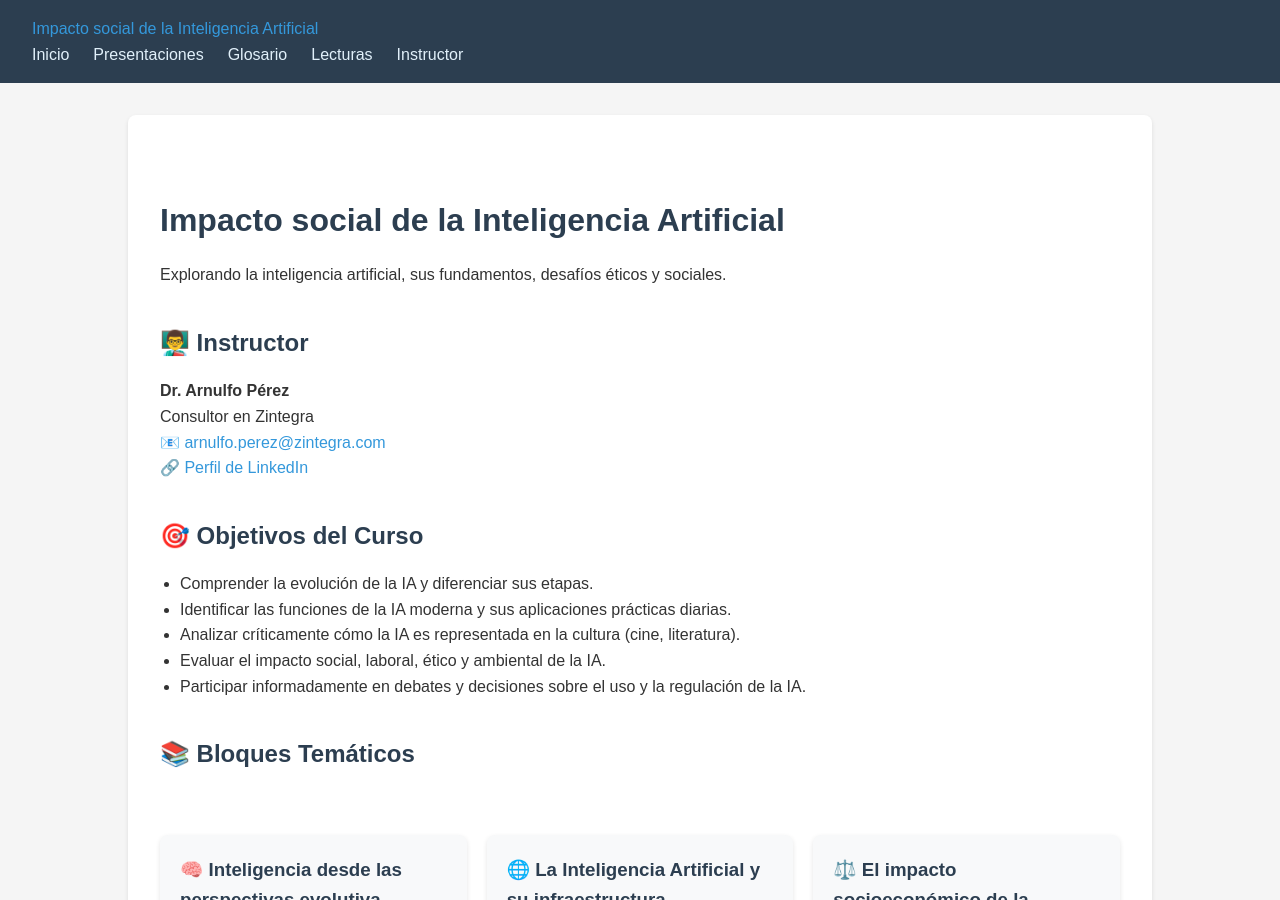
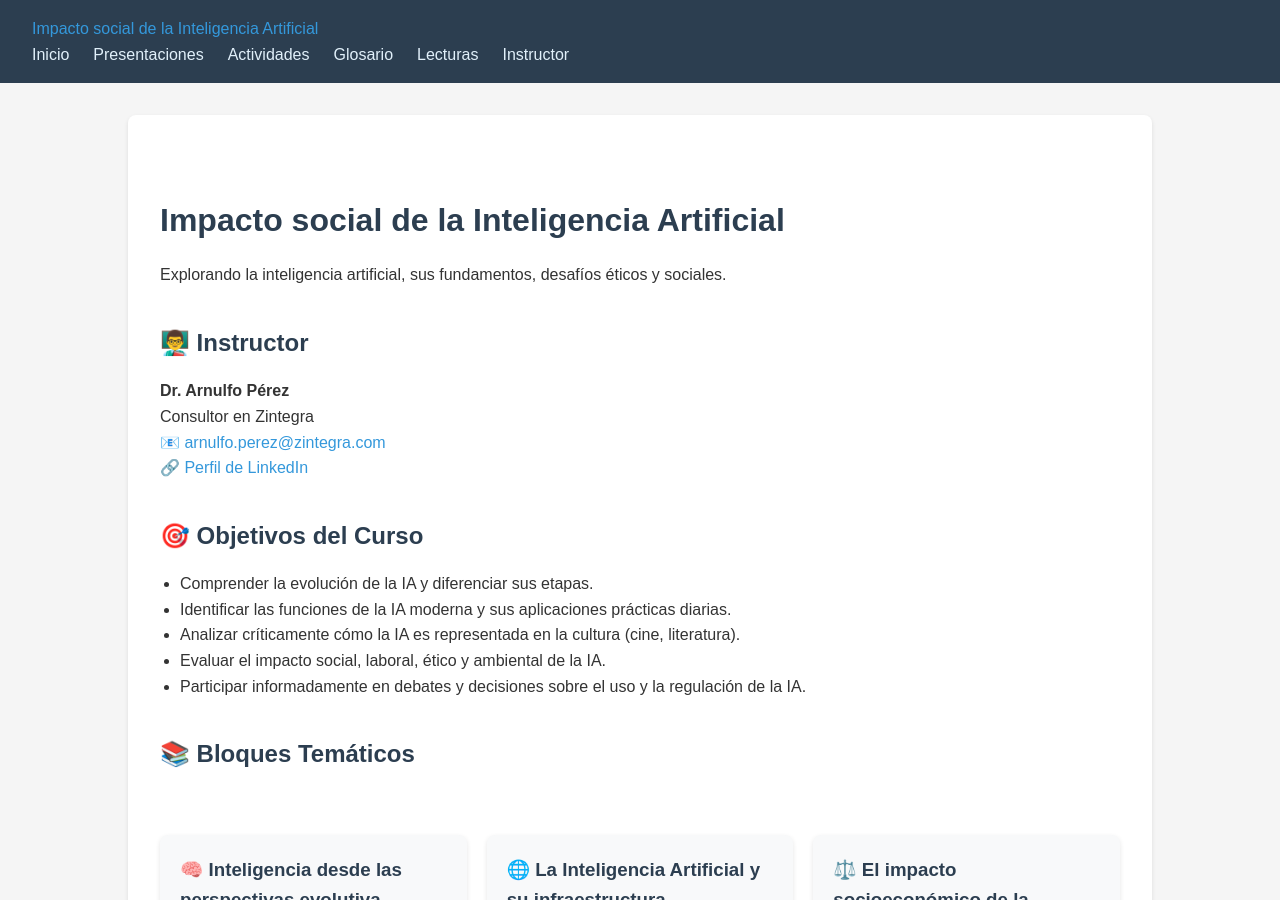
Before and after one commit to ArnulfoPerez/impacto_ai, a Jekyll site: the page built from index.md, in a window 1280 px wide and 900 px high. Built offline with Jekyll 4.4.1, drawn with Linux system fonts in a browser that asks for light colours.

Commit message:
Update _config.yml
actividades

```diff
--- a/_config.yml
+++ b/_config.yml
@@ -28,6 +28,8 @@ navigation:
     url: "/"
   - title: "Presentaciones"
     url: "/presentaciones/"
+  - title: "Actividades"
+    url: "/actividades/"
   - title: "Glosario"
     url: "/glosario/"
   - title: "Lecturas"
```
